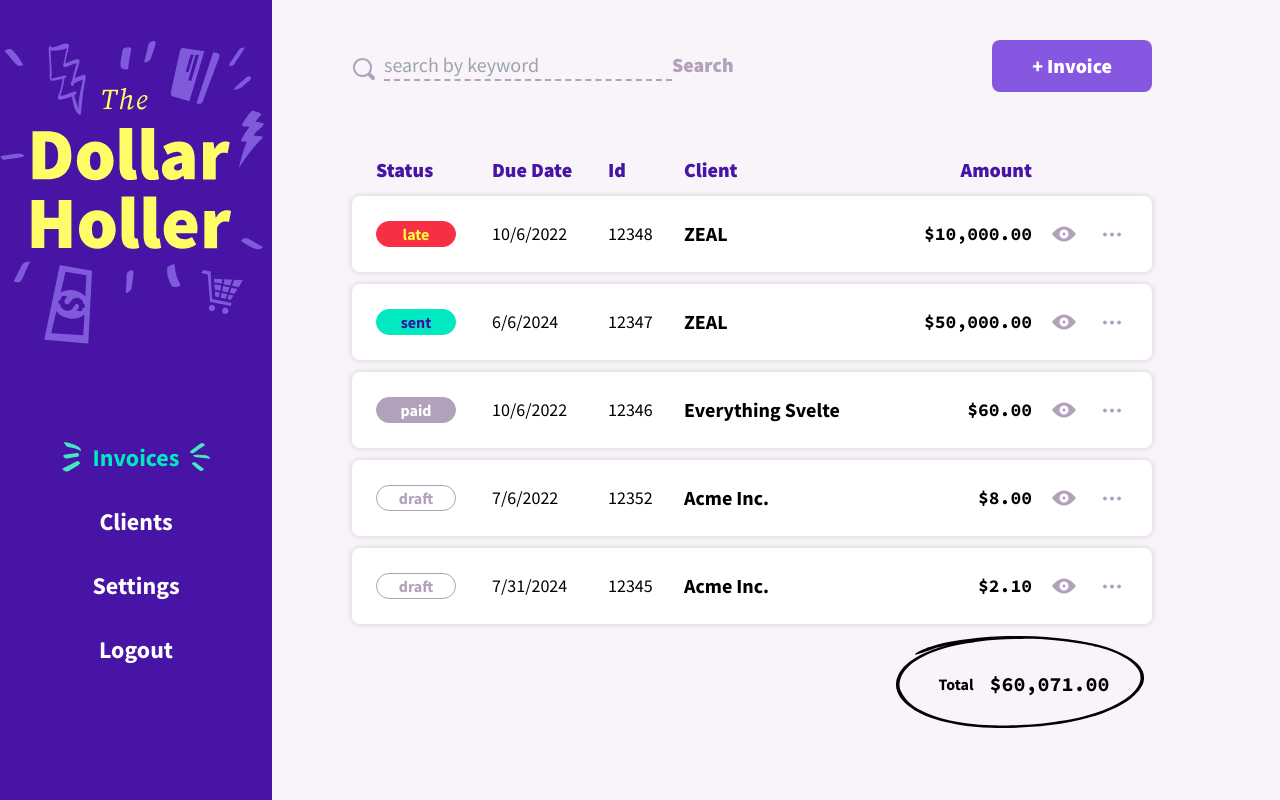
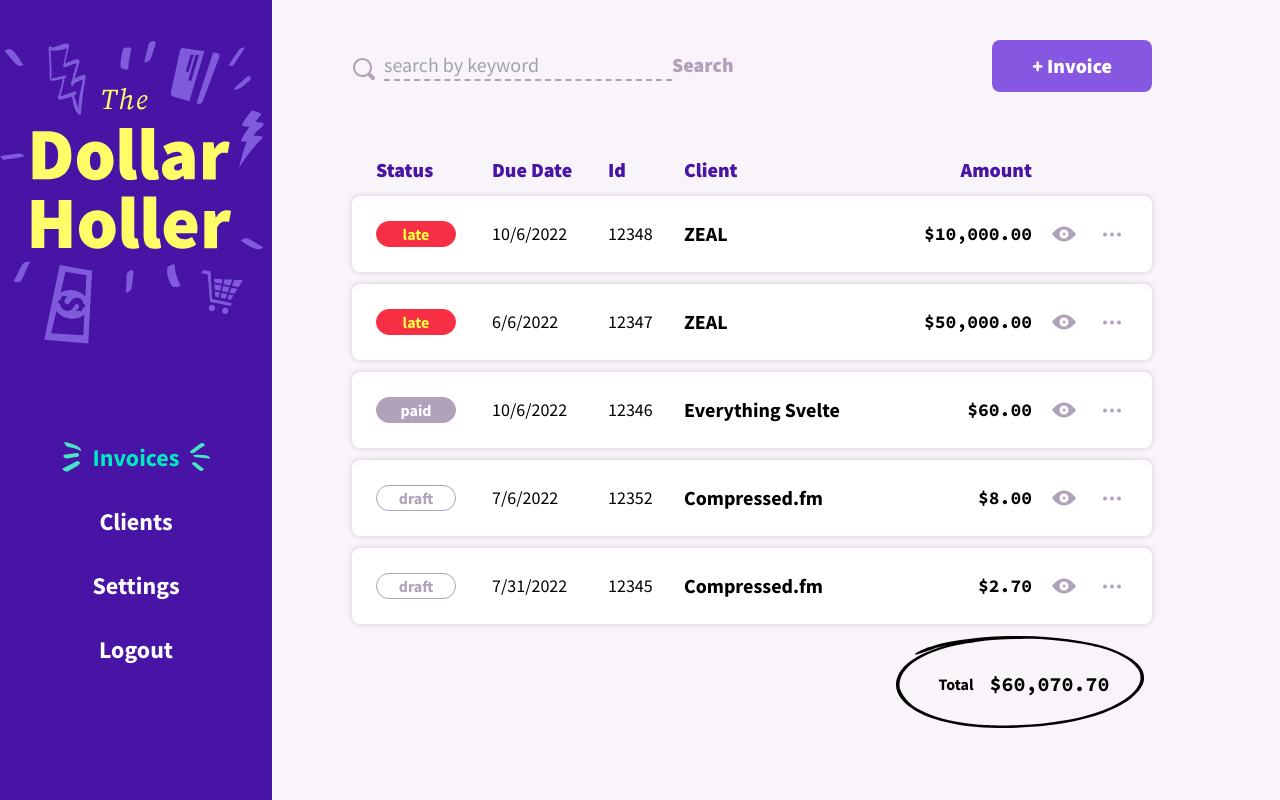
Before and after one commit to capnchill/invoicing-app, a SvelteKit app: page /invoices in a window 1280 px wide. Built offline with nearby package versions, Linux system fonts and the light colour scheme.

Commit message:
added client received and balance invoice amounts in the clients page

```diff
--- a/src/enums.ts
+++ b/src/enums.ts
@@ -6,5 +6,5 @@
 
 export enum ClientStatus {
 	active = 'active',
-	achived = 'archived'
+	archived = 'archived'
 }
--- a/src/global.d.ts
+++ b/src/global.d.ts
@@ -21,8 +21,8 @@
 	name: string;
 	state?: string;
 	street?: string;
-	zipCode?: string;
-	clientStatus: string;
+	zip?: string;
+	invoices?: Invoice[];
 };
 
 type LineItem = {
--- a/src/lib/utils/moneyHelper.ts
+++ b/src/lib/utils/moneyHelper.ts
@@ -94,6 +94,9 @@
 	if (!invoices) {
 		return 0;
 	} else {
-		return invoices.reduce((sum, item) => sum + sumLineItems(item.lineItems), 0);
+		return invoices.reduce((prevValue, curValue) => {
+			const invoiceSum = invoiceTotal(curValue.lineItems, curValue.discount);
+			return prevValue + invoiceSum;
+		}, 0);
 	}
 }
--- a/src/routes/(dashboard)/clients/ClientRow.svelte
+++ b/src/routes/(dashboard)/clients/ClientRow.svelte
@@ -11,10 +11,30 @@
 	import Archive from '$lib/components/Icon/Archive.svelte';
 	import Activate from '$lib/components/Icon/Activate.svelte';
 	import { deleteClient } from '$lib/stores/ClientStore';
-	import { ClientStatus } from '../../../enums';
+	import { centsToDollars, sumInvoices } from '$lib/utils/moneyHelper';
 
 	let isAdditionalMenuShowing = false;
 	export let client: Client;
+
+	// console.log(client);
+
+	function receivedInvoices() {
+		if (client?.invoices) {
+			// find invoices that have been paid
+			const paidInvoices = client.invoices.filter((invoice) => invoice.invoiceStatus === 'paid');
+			return sumInvoices(paidInvoices);
+		}
+		return 0;
+	}
+
+	function balanceInvoices() {
+		if (client?.invoices) {
+			// find invoices that have not been paid
+			const paidInvoices = client.invoices.filter((invoice) => invoice.invoiceStatus !== 'paid');
+			return sumInvoices(paidInvoices);
+		}
+		return 0;
+	}
 </script>
 
 <svelte:window
@@ -38,11 +58,13 @@
 	</div>
 
 	<!-- Amount Received -->
-	<div class="received text-right font-mono text-sm font-bold lg:text-lg">$504.00</div>
+	<div class="received text-right font-mono text-sm font-bold lg:text-lg">
+		{`$${centsToDollars(receivedInvoices())}`}
+	</div>
 
 	<!-- Balance -->
 	<div class="balance font-mono text-sm font-bold text-scarlet lg:text-right lg:text-lg">
-		$240.00
+		{`$${centsToDollars(balanceInvoices())}`}
 	</div>
 
 	<!-- View -->
--- a/src/routes/(dashboard)/invoices/InvoiceForm.svelte
+++ b/src/routes/(dashboard)/invoices/InvoiceForm.svelte
@@ -197,7 +197,7 @@
 
 			<div class="field col-span-2">
 				<label for="zipCode">Zip Code</label>
-				<input type="text" name="zipCode" id="zipCode" bind:value={newClient.zipCode} />
+				<input type="text" name="zipCode" id="zipCode" bind:value={newClient.zip} />
 			</div>
 		</div>
 	{/if}
--- a/src/routes/(dashboard)/invoices/[id]/+page.svelte
+++ b/src/routes/(dashboard)/invoices/[id]/+page.svelte
@@ -93,7 +93,7 @@
 			{data.invoice.client.email} <br />
 			{data.invoice.client.street} <br />
 			{data.invoice.client.city}, {data.invoice.client.state}
-			{data.invoice.client.zipCode}
+			{data.invoice.client.zip}
 		</p>
 	</div>
 
--- a/src/seed.json
+++ b/src/seed.json
@@ -1,19 +1,179 @@
 {
+  "clients": [
+    {
+      "city": "Somewhereville",
+      "clientStatus": "active",
+      "email": "compressed@example.com",
+      "id": "1",
+      "invoices": [
+        {
+          "client": {
+            "name": "Compressed.fm"
+          },
+          "createdAt": "2022-07-01",
+          "discount": 10,
+          "dueDate": "2022-07-31",
+          "id": "1",
+          "invoiceNumber": "12345",
+          "invoiceStatus": "draft",
+          "issueDate": "2022-07-01",
+          "lineItems": [
+            {
+              "amount": 100,
+              "description": "Podcast Episode #1",
+              "id": "1",
+              "quantity": 1
+            },
+            {
+              "amount": 200,
+              "description": "Podcast Episode #2",
+              "id": "2",
+              "quantity": 1
+            }
+          ],
+          "notes": "**This** please.",
+          "subject": "Podcast Episodes",
+          "terms": "_Pay_ me."
+        },
+        {
+          "client": {
+            "name": "Compressed.fm"
+          },
+          "createdAt": "2022-07-01",
+          "discount": 0,
+          "dueDate": "2022-07-06",
+          "id": "2",
+          "invoiceNumber": "12352",
+          "invoiceStatus": "draft",
+          "issueDate": "2022-07-08",
+          "lineItems": [
+            {
+              "amount": 300,
+              "description": "Podcast Episode #1",
+              "id": "3",
+              "quantity": 1
+            },
+            {
+              "amount": 500,
+              "description": "Podcast Episode #2",
+              "id": "4",
+              "quantity": 1
+            }
+          ],
+          "subject": "Podcast Episodes"
+        }
+      ],
+      "name": "Compressed.fm",
+      "state": "TN",
+      "street": "123 Street",
+      "zip": "12345"
+    },
+    {
+      "city": "Nowhere",
+      "clientStatus": "archive",
+      "email": "everythingsvelte@test.com",
+      "id": "2",
+      "invoices": [
+        {
+          "client": {
+            "name": "Everything Svelte"
+          },
+          "createdAt": "2022-07-01",
+          "dueDate": "2022-10-06",
+          "id": "6",
+          "invoiceNumber": "12346",
+          "invoiceStatus": "paid",
+          "issueDate": "2022-07-01",
+          "lineItems": [
+            {
+              "amount": 1000,
+              "description": "Complete Tier",
+              "id": "5",
+              "quantity": 1
+            },
+            {
+              "amount": 5000,
+              "description": "Starter Tier",
+              "id": "6",
+              "quantity": 2
+            }
+          ],
+          "subject": "Course Material"
+        }
+      ],
+      "name": "Everything Svelte",
+      "state": "TN",
+      "street": "456 Drive",
+      "zip": "67890"
+    },
+    {
+      "city": "Anywhere",
+      "clientStatus": "active",
+      "email": "zeal@test.com",
+      "id": "3",
+      "invoices": [
+        {
+          "client": {
+            "name": "ZEAL"
+          },
+          "createdAt": "2022-07-06",
+          "dueDate": "2022-10-06",
+          "id": "5",
+          "invoiceNumber": "12348",
+          "invoiceStatus": "sent",
+          "issueDate": "2022-07-06",
+          "lineItems": [
+            {
+              "amount": 1000000,
+              "description": "Website Development",
+              "id": "1",
+              "quantity": 1
+            }
+          ],
+          "subject": "Website"
+        },
+        {
+          "client": {
+            "name": "ZEAL"
+          },
+          "createdAt": "2022-07-01",
+          "dueDate": "2022-06-06",
+          "id": "7",
+          "invoiceNumber": "12347",
+          "invoiceStatus": "sent",
+          "issueDate": "2022-07-01",
+          "lineItems": [
+            {
+              "amount": 5000000,
+              "description": "Website Design",
+              "id": "4",
+              "quantity": 1
+            }
+          ],
+          "subject": "Website"
+        }
+      ],
+      "name": "ZEAL",
+      "state": "TN",
+      "street": "789 Boulevard",
+      "zip": "87654"
+    }
+  ],
   "invoices": [
     {
       "client": {
         "city": "Somewhereville",
         "clientStatus": "active",
-          "email": "acme@example.com",
+        "email": "compressed@example.com",
         "id": "1",
-          "name": "Acme Inc.",
+        "name": "Compressed.fm",
         "state": "TN",
         "street": "123 Main Street",
         "zip": "12345"
       },
       "createdAt": "2022-07-01",
-        "discount": 30,
-        "dueDate": "2024-07-31",
+      "discount": 10,
+      "dueDate": "2022-07-31",
       "id": "1",
       "invoiceNumber": "12345",
       "invoiceStatus": "draft",
@@ -40,9 +200,9 @@
       "client": {
         "city": "Somewhereville",
         "clientStatus": "active",
-          "email": "acme@example.com",
+        "email": "compressed@example.com",
         "id": "1",
-          "name": "Acme Inc.",
+        "name": "Compressed.fm",
         "state": "TN",
         "street": "123 Main Street",
         "zip": "12345"
@@ -81,7 +241,6 @@
         "zip": "98765"
       },
       "createdAt": "2022-07-01",
-        "discount": 0,
       "dueDate": "2022-10-06",
       "id": "6",
       "invoiceNumber": "12346",
@@ -114,8 +273,7 @@
         "zip": "56789"
       },
       "createdAt": "2022-07-01",
-        "discount": 0,
-        "dueDate": "2024-06-06",
+      "dueDate": "2022-06-06",
       "id": "7",
       "invoiceNumber": "12347",
       "invoiceStatus": "sent",
@@ -141,7 +299,6 @@
         "zip": "56789"
       },
       "createdAt": "2022-07-06",
-        "discount": 0,
       "dueDate": "2022-10-06",
       "id": "5",
       "invoiceNumber": "12348",
@@ -158,44 +315,12 @@
       "subject": "Website"
     }
   ],
-    "clients": [
-      {
-        "address": "123 Street",
-        "city": "Somewhereville",
-        "email": "compressed@example.com",
-        "id": "1",
-        "name": "Compressed.fm",
+  "settings": {
+    "city": "Smallville",
+    "email": "subodh@acmeinc.com",
+    "myName": "Subodh Chilwal",
     "state": "TN",
-        "zip": "12345",
-        "clientStatus": "active"
-      },
-      {
-        "address": "456 Drive",
-        "city": "Nowhere",
-        "email": "everythingsvelte@test.com",
-        "id": "2",
-        "name": "Everything Svelte",
-        "state": "TN",
-        "zip": "67890",
-        "clientStatus": "archive"
-      },
-      {
-        "address": "789 Boulevard",
-        "city": "Anywhere",
-        "email": "zeal@test.com",
-        "id": "3",
-        "name": "ZEAL",
-        "state": "TN",
-        "zip": "87654",
-        "clientStatus": "active"
-      }
-    ],
-    "settings": {
-        "myName": "Subodh",
-        "email": "acme@example.com",
     "street": "123 Awesome Street",
-        "city": "Coolville",
-        "state": "TN",
     "zip": "54321"
   }
 }
```
Lines whose indentation alone changed are shown as unchanged.
